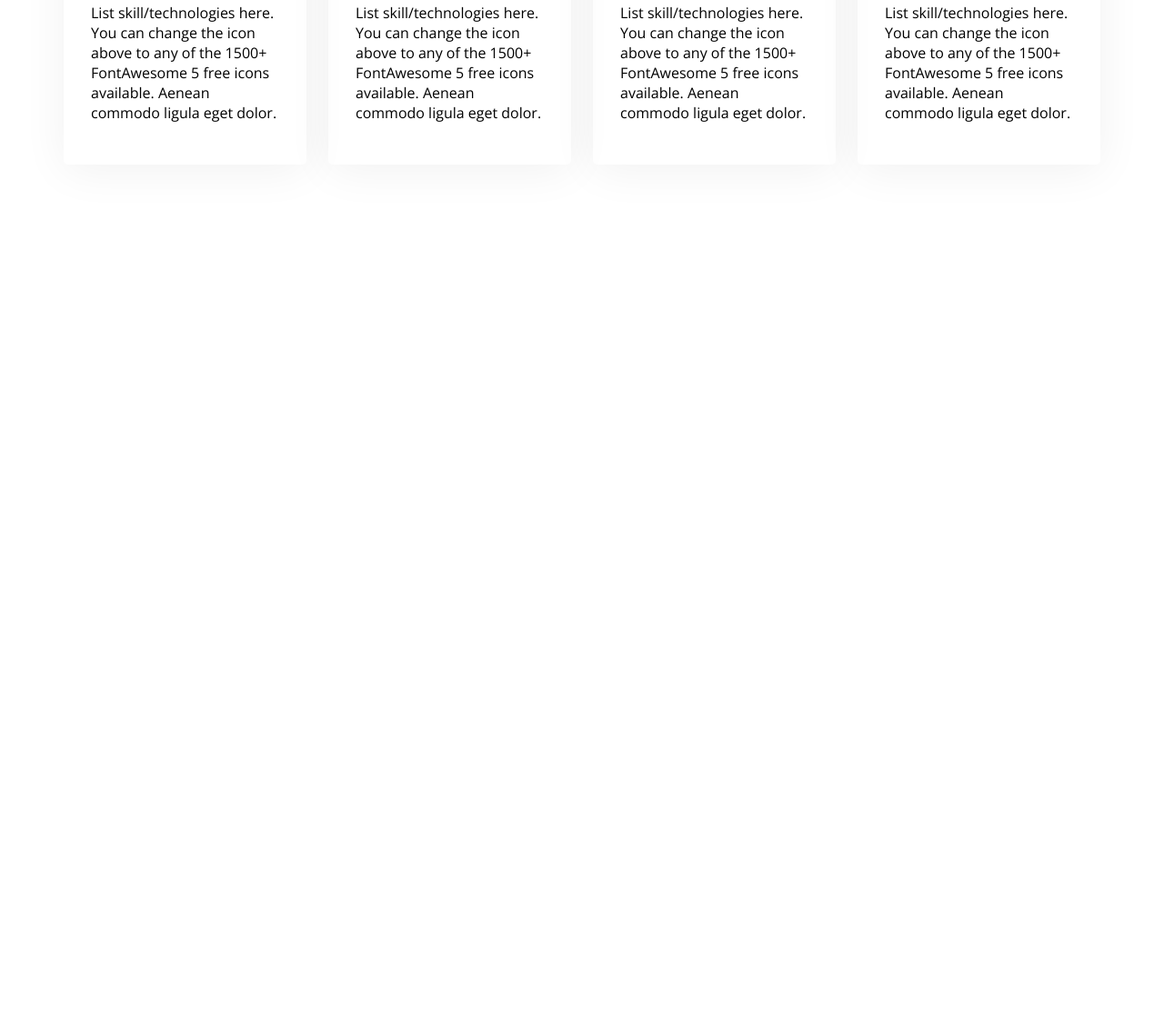
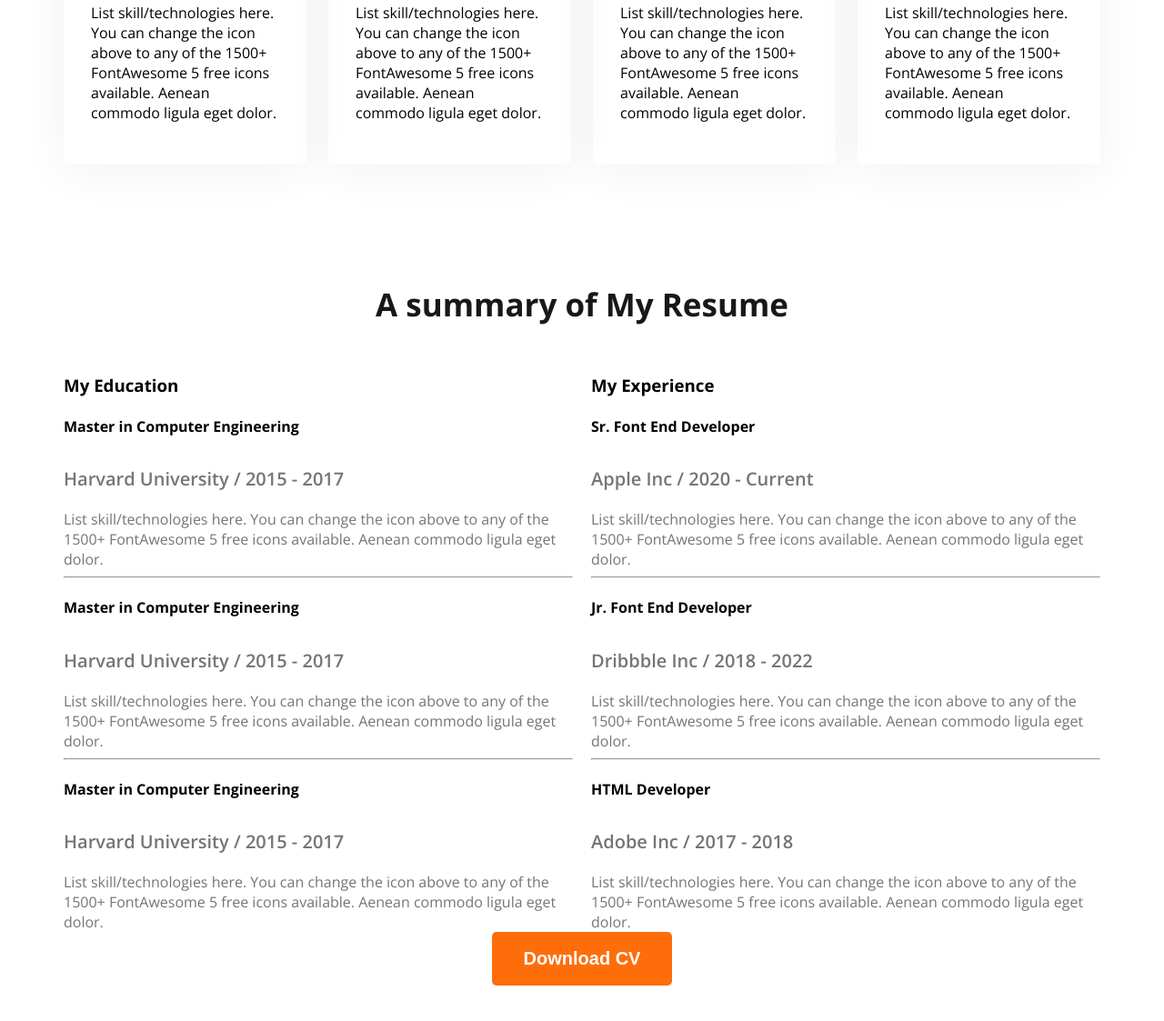
Before and after one commit to jaky291/web-dev-portfolio-1, a plain HTML site: page index.html in a window 1280 px wide. Shown: the part 1991-3114 px from the top of the page at 91% size. Before the commit the page ends 2302 px from the top, so only its background shows below. Drawn offline with nearby package versions, Linux system fonts and the light colour scheme.

Commit message:
resume section

```diff
--- a/index.html
+++ b/index.html
@@ -83,6 +83,62 @@
                 </div>
             </div>
          </section>
+         <!-- 3rd section -->
+         <section class="resume">
+           <h3 class="section-title text-center">A summary of My Resume</h3>
+           <!-- .resume-column*2>h3.resume-column-title+experience*3>h4.experience-title+h5.experience-sub-title+.experience-description -->
+           <div class="resume-container">
+            <div class="resume-column">
+                <h3 class="resume-column-title">My Education</h3>
+                <div class="experince">
+                    <h4 class="experience-title">Master in Computer Engineering</h4>
+                    <h5 class="experience-sub-title">Harvard University / 2015 - 2017</h5>
+                    <div class="experience-description">List skill/technologies here. You can change the icon above
+                        to any of the 1500+ FontAwesome 5 free icons available. Aenean commodo ligula eget dolor.</div>
+                </div>
+                <hr>
+                <div class="experince">
+                    <h4 class="experience-title">Master in Computer Engineering</h4>
+                    <h5 class="experience-sub-title">Harvard University / 2015 - 2017</h5>
+                    <div class="experience-description">List skill/technologies here. You can change the icon above
+                        to any of the 1500+ FontAwesome 5 free icons available. Aenean commodo ligula eget dolor.</div>
+                </div>
+                <hr>
+                <div class="experince">
+                    <h4 class="experience-title">Master in Computer Engineering</h4>
+                    <h5 class="experience-sub-title">Harvard University / 2015 - 2017</h5>
+                    <div class="experience-description">List skill/technologies here. You can change the icon above
+                        to any of the 1500+ FontAwesome 5 free icons available. Aenean commodo ligula eget dolor.</div>
+                </div>
+            </div>
+            <div class="resume-column">
+                <h3 class="resume-column-title">My Experience</h3>
+                <div class="experince">
+                    <h4 class="experience-title">Sr. Font End Developer</h4>
+                    <h5 class="experience-sub-title">Apple Inc / 2020 - Current</h5>
+                    <div class="experience-description">List skill/technologies here. You can change the icon above
+                        to any of the 1500+ FontAwesome 5 free icons available. Aenean commodo ligula eget dolor.</div>
+                </div>
+                <hr>
+                <div class="experince">
+                    <h4 class="experience-title">Jr. Font End Developer</h4>
+                    <h5 class="experience-sub-title">Dribbble Inc / 2018 - 2022</h5>
+                    <div class="experience-description">List skill/technologies here. You can change the icon above
+                        to any of the 1500+ FontAwesome 5 free icons available. Aenean commodo ligula eget dolor.</div>
+                </div>
+                <hr>
+                <div class="experince">
+                    <h4 class="experience-title">HTML Developer</h4>
+                    <h5 class="experience-sub-title">Adobe Inc / 2017 - 2018</h5>
+                    <div class="experience-description">List skill/technologies here. You can change the icon above
+                        to any of the 1500+ FontAwesome 5 free icons available. Aenean commodo ligula eget dolor.</div>
+                </div>
+            </div>
+           </div>
+           <div class="text-center">
+            <button class="btn-primary">Download CV</button>
+           </div>
+         </section>
     </main>
     <footer>
 
--- a/styles/portfolio.css
+++ b/styles/portfolio.css
@@ -128,3 +128,17 @@ main{
     border-radius: 5px;
     box-shadow: 0px 6px 50px 0px rgba(0, 0, 0, 0.06);
 }
+/* resume style */
+.resume-container{
+    display: flex;
+    gap: 20px;
+}
+.experience-description, .experience-sub-title{
+    color: #757575;
+}
+.experience-sub-title{
+    font-size: 20px;
+    font-weight: 600;
+    margin-bottom: 20px;
+
+}
```
